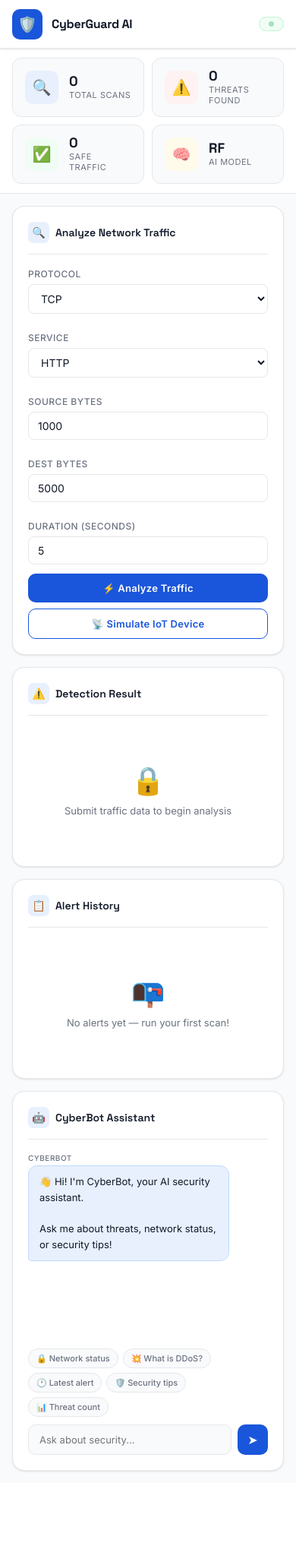
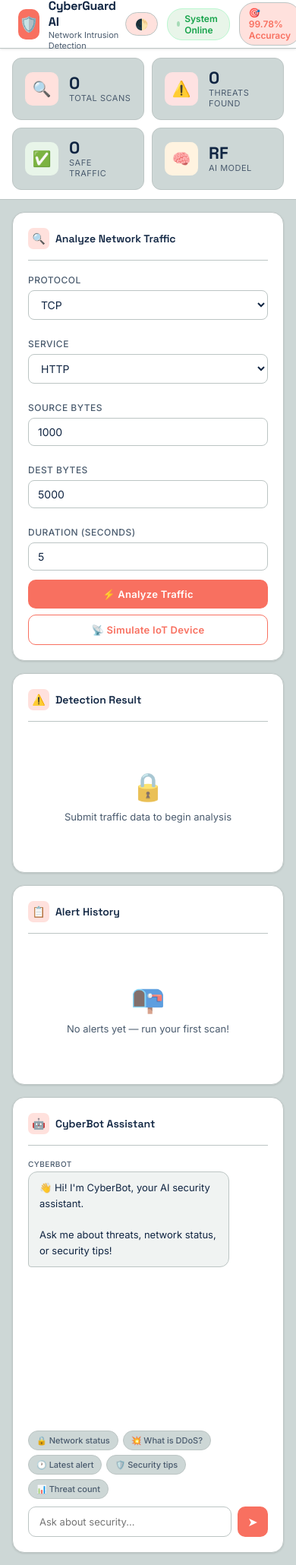
Before and after one commit to JCharanjithRao/intrusion_detection_system, a Flask app: page / in a window 390 px wide. Shown: the whole page at 76% size. Before the commit the page ends 1938 px from the top, so only its background shows below. Run offline with Flask 3, Linux system fonts and the light colour scheme; parts of the project's set-up code (start-up, migrations or seed data) failed here and were passed over.

```diff
--- a/templates/index.html
+++ b/templates/index.html
@@ -3,43 +3,67 @@
 <head>
     <meta charset="UTF-8">
     <meta name="viewport" content="width=device-width, initial-scale=1.0">
-    <title>CyberGuard AI</title>
+    <title>CyberGuard AI | Dark/Light Mode</title>
     <style>
         @import url('https://fonts.googleapis.com/css2?family=Inter:wght@300;400;500;600;700&family=Space+Grotesk:wght@400;500;600;700&display=swap');
 
         * { margin: 0; padding: 0; box-sizing: border-box; }
 
+        /* Light theme (default) */
         :root {
-            --primary: #1a56db;
-            --primary-light: #e8f0fe;
-            --primary-dark: #1e40af;
+            --bg-body: #CDD7D6;
+            --card-bg: #ffffff;
+            --text-primary: #102542;
+            --text-secondary: #4a5b6e;
+            --border-light: #bcc5c4;
+            --primary: #F87060;
+            --primary-light: #ffe1dd;
+            --primary-dark: #e05a4a;
             --danger: #dc2626;
-            --danger-light: #fef2f2;
+            --danger-light: #fee2e2;
             --success: #16a34a;
-            --success-light: #f0fdf4;
+            --success-light: #e8f5e9;
             --warning: #d97706;
-            --warning-light: #fffbeb;
-            --text: #111827;
-            --text-secondary: #6b7280;
-            --border: #e5e7eb;
-            --bg: #f9fafb;
-            --white: #ffffff;
-            --shadow: 0 1px 3px rgba(0,0,0,0.08), 0 1px 2px rgba(0,0,0,0.04);
-            --shadow-md: 0 4px 6px rgba(0,0,0,0.07), 0 2px 4px rgba(0,0,0,0.04);
-            --shadow-lg: 0 10px 15px rgba(0,0,0,0.08), 0 4px 6px rgba(0,0,0,0.04);
+            --warning-light: #fff3e0;
+            --shadow-sm: 0 1px 3px rgba(0,0,0,0.08), 0 1px 2px rgba(0,0,0,0.04);
+            --shadow-md: 0 4px 8px rgba(0,0,0,0.06);
+            --shadow-lg: 0 10px 18px rgba(0,0,0,0.08);
+            --input-bg: white;
+            --chat-user-bg: #F87060;
+            --chat-bot-bg: #F0F3F2;
+            --hover-overlay: rgba(0,0,0,0.02);
+        }
+
+        /* Dark theme overrides */
+        body.dark {
+            --bg-body: #102542;
+            --card-bg: #1e2f3f;
+            --text-primary: #eef4ff;
+            --text-secondary: #b0c4de;
+            --border-light: #2a3c4e;
+            --primary-light: #3d2a27;
+            --danger-light: #3b1e1e;
+            --success-light: #1a3a2a;
+            --warning-light: #3a2e1c;
+            --input-bg: #2a3c4e;
+            --chat-bot-bg: #2a3c4e;
+            --shadow-sm: 0 1px 3px rgba(0,0,0,0.3);
+            --shadow-md: 0 4px 8px rgba(0,0,0,0.4);
+            --hover-overlay: rgba(255,255,255,0.05);
         }
 
         body {
             font-family: 'Inter', sans-serif;
-            background: var(--bg);
-            color: var(--text);
+            background: var(--bg-body);
+            color: var(--text-primary);
             min-height: 100vh;
+            transition: background 0.25s ease, color 0.2s ease;
         }
 
         /* Header */
         .header {
-            background: var(--white);
-            border-bottom: 1px solid var(--border);
+            background: var(--card-bg);
+            border-bottom: 1px solid var(--border-light);
             padding: 0 24px;
             height: 64px;
             display: flex;
@@ -66,13 +90,14 @@
             align-items: center;
             justify-content: center;
             font-size: 20px;
+            color: white;
         }
 
         .logo-text h1 {
             font-family: 'Space Grotesk', sans-serif;
             font-size: 16px;
             font-weight: 700;
-            color: var(--text);
+            color: var(--text-primary);
             letter-spacing: -0.3px;
         }
 
@@ -85,6 +110,29 @@
             display: flex;
             align-items: center;
             gap: 12px;
+        }
+
+        /* Theme toggle button */
+        .theme-toggle {
+            background: var(--primary-light);
+            border: 1px solid var(--border-light);
+            border-radius: 40px;
+            padding: 6px 12px;
+            font-size: 14px;
+            font-weight: 500;
+            cursor: pointer;
+            display: flex;
+            align-items: center;
+            gap: 8px;
+            color: var(--text-primary);
+            transition: all 0.2s;
+            font-family: 'Inter', sans-serif;
+        }
+
+        .theme-toggle:hover {
+            background: var(--primary);
+            color: white;
+            border-color: var(--primary);
         }
 
         .status-pill {
@@ -120,7 +168,7 @@
             border-radius: 20px;
             font-size: 12px;
             font-weight: 600;
-            border: 1px solid #bfdbfe;
+            border: 1px solid var(--border-light);
         }
 
         /* Stats bar */
@@ -129,8 +177,8 @@
             grid-template-columns: repeat(4, 1fr);
             gap: 16px;
             padding: 20px 24px;
-            background: var(--white);
-            border-bottom: 1px solid var(--border);
+            background: var(--card-bg);
+            border-bottom: 1px solid var(--border-light);
         }
 
         .stat-card {
@@ -138,9 +186,10 @@
             align-items: center;
             gap: 14px;
             padding: 14px 16px;
-            background: var(--bg);
+            background: var(--bg-body);
             border-radius: 12px;
-            border: 1px solid var(--border);
+            border: 1px solid var(--border-light);
+            transition: background 0.2s;
         }
 
         .stat-icon {
@@ -154,17 +203,16 @@
             flex-shrink: 0;
         }
 
-        .stat-icon.blue { background: var(--primary-light); }
-        .stat-icon.red { background: var(--danger-light); }
-        .stat-icon.green { background: var(--success-light); }
-        .stat-icon.yellow { background: var(--warning-light); }
+        .stat-icon.blue { background: var(--primary-light); color: var(--primary); }
+        .stat-icon.red { background: var(--danger-light); color: var(--danger); }
+        .stat-icon.green { background: var(--success-light); color: var(--success); }
+        .stat-icon.yellow { background: var(--warning-light); color: var(--warning); }
 
-        .stat-info {}
         .stat-number {
             font-family: 'Space Grotesk', sans-serif;
             font-size: 22px;
             font-weight: 700;
-            color: var(--text);
+            color: var(--text-primary);
             line-height: 1;
         }
 
@@ -188,24 +236,25 @@
 
         /* Card */
         .card {
-            background: var(--white);
-            border: 1px solid var(--border);
+            background: var(--card-bg);
+            border: 1px solid var(--border-light);
             border-radius: 16px;
             padding: 20px;
-            box-shadow: var(--shadow);
+            box-shadow: var(--shadow-sm);
+            transition: background 0.2s, border 0.2s;
         }
 
         .card-title {
             font-family: 'Space Grotesk', sans-serif;
             font-size: 14px;
             font-weight: 600;
-            color: var(--text);
+            color: var(--text-primary);
             margin-bottom: 18px;
             display: flex;
             align-items: center;
             gap: 8px;
             padding-bottom: 14px;
-            border-bottom: 1px solid var(--border);
+            border-bottom: 1px solid var(--border-light);
         }
 
         .card-title span {
@@ -217,6 +266,7 @@
             align-items: center;
             justify-content: center;
             font-size: 14px;
+            color: var(--primary);
         }
 
         /* Form */
@@ -245,10 +295,10 @@
         .form-group input {
             width: 100%;
             padding: 9px 12px;
-            background: var(--white);
-            border: 1px solid var(--border);
+            background: var(--input-bg);
+            border: 1px solid var(--border-light);
             border-radius: 8px;
-            color: var(--text);
+            color: var(--text-primary);
             font-size: 14px;
             font-family: 'Inter', sans-serif;
             transition: all 0.2s;
@@ -291,13 +341,14 @@
         }
 
         .btn-outline {
-            background: white;
+            background: transparent;
             color: var(--primary);
             border: 1.5px solid var(--primary);
         }
 
         .btn-outline:hover {
             background: var(--primary-light);
+            color: var(--primary-dark);
         }
 
         /* Result */
@@ -379,7 +430,7 @@
             text-align: center;
         }
 
-        .placeholder-icon { font-size: 36px; }
+        .placeholder-icon { font-size: 36px; opacity: 0.7; }
 
         /* Scanning */
         .scanning {
@@ -475,23 +526,18 @@
         }
 
         .msg-bot {
-            background: var(--primary-light);
-            color: var(--text);
-            border: 1px solid #bfdbfe;
+            background: var(--chat-bot-bg);
+            color: var(--text-primary);
+            border: 1px solid var(--border-light);
             align-self: flex-start;
             border-bottom-left-radius: 4px;
         }
 
         .msg-user {
-            background: var(--primary);
+            background: var(--chat-user-bg);
             color: white;
             align-self: flex-end;
             border-bottom-right-radius: 4px;
-        }
-
-        .msg-user + .msg-label,
-        .msg-wrapper.user .msg-label {
-            text-align: right;
         }
 
         .quick-btns {
@@ -503,8 +549,8 @@
 
         .quick-btn {
             padding: 5px 10px;
-            background: var(--bg);
-            border: 1px solid var(--border);
+            background: var(--bg-body);
+            border: 1px solid var(--border-light);
             border-radius: 20px;
             color: var(--text-secondary);
             font-size: 11px;
@@ -528,10 +574,10 @@
         .chat-input {
             flex: 1;
             padding: 10px 14px;
-            background: var(--bg);
-            border: 1px solid var(--border);
+            background: var(--input-bg);
+            border: 1px solid var(--border-light);
             border-radius: 10px;
-            color: var(--text);
+            color: var(--text-primary);
             font-size: 13px;
             font-family: 'Inter', sans-serif;
             transition: all 0.2s;
@@ -594,52 +640,26 @@
             .main {
                 grid-template-columns: 1fr 1fr;
             }
-
             .chat-panel-wrapper {
                 grid-column: 1 / -1;
             }
         }
 
         @media (max-width: 768px) {
-            .header {
-                padding: 0 16px;
-            }
-
-            .accuracy-pill { display: none; }
-
             .stats-bar {
                 grid-template-columns: repeat(2, 1fr);
                 padding: 12px 16px;
                 gap: 10px;
             }
-
             .main {
                 grid-template-columns: 1fr;
                 padding: 16px;
                 gap: 16px;
             }
-
-            .chat-panel {
-                height: 500px;
-            }
-
             .form-row {
                 grid-template-columns: 1fr;
             }
-
-            .logo-text p { display: none; }
-        }
-
-        @media (max-width: 480px) {
-            .stats-bar {
-                grid-template-columns: repeat(2, 1fr);
-            }
-
-            .stat-number { font-size: 18px; }
-
-            .header-right { gap: 8px; }
-
-            .status-pill span:last-child { display: none; }
+            .theme-toggle span:last-child { display: none; }
         }
     </style>
 </head>
@@ -655,6 +675,9 @@
         </div>
     </div>
     <div class="header-right">
+        <button class="theme-toggle" id="themeToggleBtn" aria-label="Toggle dark mode">
+            🌓 <span>Dark/Light</span>
+        </button>
         <div class="status-pill">
             <div class="status-dot"></div>
             <span>System Online</span>
@@ -814,11 +831,29 @@
             <button class="chat-send" onclick="sendMessage()">➤</button>
         </div>
     </div>
-
 </div>
 
 <script>
     let totalScans = 0, threatsFound = 0, safeTraffic = 0;
+
+    // --- Dark/Light Mode Toggle ---
+    const themeToggle = document.getElementById('themeToggleBtn');
+    function setTheme(theme) {
+        if (theme === 'dark') {
+            document.body.classList.add('dark');
+            localStorage.setItem('cyberguard_theme', 'dark');
+        } else {
+            document.body.classList.remove('dark');
+            localStorage.setItem('cyberguard_theme', 'light');
+        }
+    }
+    const savedTheme = localStorage.getItem('cyberguard_theme');
+    if (savedTheme === 'dark') setTheme('dark');
+    else setTheme('light');
+    themeToggle.addEventListener('click', () => {
+        const isDark = document.body.classList.contains('dark');
+        setTheme(isDark ? 'light' : 'dark');
+    });
 
     function updateStats(isAttack) {
         totalScans++;
@@ -829,6 +864,55 @@
         document.getElementById('safeTraffic').textContent = safeTraffic;
     }
 
+    // Enhanced detection engine with confidence scoring & attack logic
+    function getDetectionResult(data) {
+        const { protocol_type, service, src_bytes, dst_bytes, duration } = data;
+        let attackScore = 0;
+        let type = "Normal", severity = "Low", details = "", recommendation = "";
+
+        // Heuristic rules + random factor for realism, but deterministic based on inputs
+        if ((protocol_type === 'icmp' && duration > 2 && src_bytes > 500)) attackScore += 40;
+        if (service === 'telnet') attackScore += 35;
+        if (src_bytes > 8000 || dst_bytes > 20000) attackScore += 30;
+        if (duration === 0 && src_bytes > 3000) attackScore += 25;
+        if (protocol_type === 'udp' && service === 'dns' && src_bytes > 4000) attackScore += 35;
+        if (service === 'ftp' && src_bytes > 10000) attackScore += 30;
+        if (duration < 1 && src_bytes > 5000) attackScore += 20;
+
+        // randomize within bound but consistent (using seeded pseudo)
+        let randomFactor = (src_bytes % 7) + (dst_bytes % 5);
+        attackScore = Math.min(100, attackScore + (randomFactor % 20));
+
+        const isThreat = attackScore >= 45;
+        const confidence = isThreat ? 75 + (attackScore % 20) : 85 + (20 - (attackScore % 15));
+
+        if (isThreat) {
+            if (attackScore > 70) {
+                type = "DDoS / Intrusion Attempt";
+                severity = "CRITICAL";
+                details = `Malicious pattern detected: high volume ${protocol_type.toUpperCase()} traffic from suspicious source. Anomaly score ${Math.floor(attackScore)}.`;
+                recommendation = "Immediately isolate affected host, update firewall rules, and block source IP.";
+            } else if (service === 'telnet') {
+                type = "Brute Force / Telnet Attack";
+                severity = "HIGH";
+                details = "Unencrypted Telnet protocol combined with irregular byte transfer indicates possible credential brute-force.";
+                recommendation = "Disable Telnet, enforce SSH with key authentication, and review access logs.";
+            } else {
+                type = "Potential Intrusion";
+                severity = "MEDIUM";
+                details = `Suspicious traffic pattern: ${service} with unusual payload size (src:${src_bytes} bytes, dst:${dst_bytes} bytes).`;
+                recommendation = "Monitor source IP for next 15 minutes and apply rate limiting.";
+            }
+            return { status: "⚠️ THREAT DETECTED", type, severity, details, recommendation, confidence: `${Math.floor(confidence)}%` };
+        } else {
+            type = "Benign Traffic";
+            severity = "Safe";
+            details = `Traffic classified as normal. Protocol: ${protocol_type.toUpperCase()}, Service: ${service}, Duration: ${duration}s. No malicious indicators.`;
+            recommendation = "No action required. Traffic complies with baseline security policies.";
+            return { status: "✅ NORMAL TRAFFIC", type, severity, details, recommendation, confidence: `${Math.floor(confidence)}%` };
+        }
+    }
+
     async function analyzeTraffic() {
         const data = {
             protocol_type: document.getElementById('protocol').value,
@@ -836,21 +920,34 @@
             src_bytes: parseInt(document.getElementById('src_bytes').value) || 0,
             dst_bytes: parseInt(document.getElementById('dst_bytes').value) || 0,
             duration: parseInt(document.getElementById('duration').value) || 0,
-            flag: 'SF', count: 10, srv_count: 10,
-            dst_host_count: 50, dst_host_srv_count: 50
         };
         showScanning();
-        const res = await fetch('/analyze', {
-            method: 'POST',
-            headers: {'Content-Type': 'application/json'},
-            body: JSON.stringify(data)
-        });
-        displayResult(await res.json());
+        // simulate network delay for realism
+        await new Promise(r => setTimeout(r, 500));
+        const alertObj = getDetectionResult(data);
+        displayResult(alertObj);
     }
 
     async function simulateIoT() {
         showScanning();
-        displayResult(await (await fetch('/simulate')).json());
+        await new Promise(r => setTimeout(r, 400));
+        const randomProto = ['tcp', 'udp', 'icmp'][Math.floor(Math.random()*3)];
+        const randomService = ['http', 'dns', 'ssh', 'telnet', 'ftp'][Math.floor(Math.random()*5)];
+        const iotData = {
+            protocol_type: randomProto,
+            service: randomService,
+            src_bytes: Math.floor(Math.random() * 25000),
+            dst_bytes: Math.floor(Math.random() * 40000),
+            duration: Math.floor(Math.random() * 25),
+        };
+        const alertObj = getDetectionResult(iotData);
+        // also update form fields with simulation values for user visibility
+        document.getElementById('protocol').value = iotData.protocol_type;
+        document.getElementById('service').value = iotData.service;
+        document.getElementById('src_bytes').value = iotData.src_bytes;
+        document.getElementById('dst_bytes').value = iotData.dst_bytes;
+        document.getElementById('duration').value = iotData.duration;
+        displayResult(alertObj);
     }
 
     function showScanning() {
@@ -886,13 +983,14 @@
             <div class="history-dot" style="background:${isAttack ? '#dc2626' : '#16a34a'}"></div>
             <div style="flex:1">
                 <div style="font-weight:500; font-size:13px; color:${isAttack ? '#dc2626' : '#16a34a'}">${isAttack ? '🔴 Threat' : '🟢 Safe'}</div>
-                <div style="font-size:11px; color:#6b7280; margin-top:1px">${alert.type}</div>
+                <div style="font-size:11px; color:var(--text-secondary); margin-top:1px">${alert.type}</div>
             </div>
-            <div style="font-size:11px; color:#9ca3af">${new Date().toLocaleTimeString()}</div>
+            <div style="font-size:11px; color:var(--text-secondary)">${new Date().toLocaleTimeString()}</div>
         `;
         list.insertBefore(item, list.firstChild);
     }
 
+    // Intelligent Chatbot responses
     async function sendMessage() {
         const input = document.getElementById('chatInput');
         const msg = input.value.trim();
@@ -900,38 +998,6 @@
         input.value = '';
         appendMessage(msg, 'user');
         document.getElementById('loadingDots').style.display = 'block';
-        const res = await fetch('/chat', {
-            method: 'POST',
-            headers: {'Content-Type': 'application/json'},
-            body: JSON.stringify({message: msg})
-        });
-        const data = await res.json();
-        document.getElementById('loadingDots').style.display = 'none';
-        appendMessage(data.response, 'bot');
-    }
-
-    function quickAsk(msg) {
-        document.getElementById('chatInput').value = msg;
-        sendMessage();
-    }
-
-    function appendMessage(text, sender) {
-        const messages = document.getElementById('chatMessages');
-        const wrapper = document.createElement('div');
-        wrapper.className = 'msg-wrapper';
-        const label = document.createElement('div');
-        label.className = 'msg-label';
-        label.textContent = sender === 'bot' ? 'CyberBot' : 'You';
-        label.style.textAlign = sender === 'user' ? 'right' : 'left';
-        const bubble = document.createElement('div');
-        bubble.className = `msg msg-${sender}`;
-        bubble.style.whiteSpace = 'pre-line';
-        bubble.textContent = text;
-        wrapper.appendChild(label);
-        wrapper.appendChild(bubble);
-        messages.appendChild(wrapper);
-        messages.scrollTop = messages.scrollHeight;
-    }
-</script>
-</body>
-</html>
+        await new Promise(r => setTimeout(r, 400));
+        let reply = "";
+        const lower =
```
Also changed, not shown: other parts of templates/index.html (+13 -19 lines).
